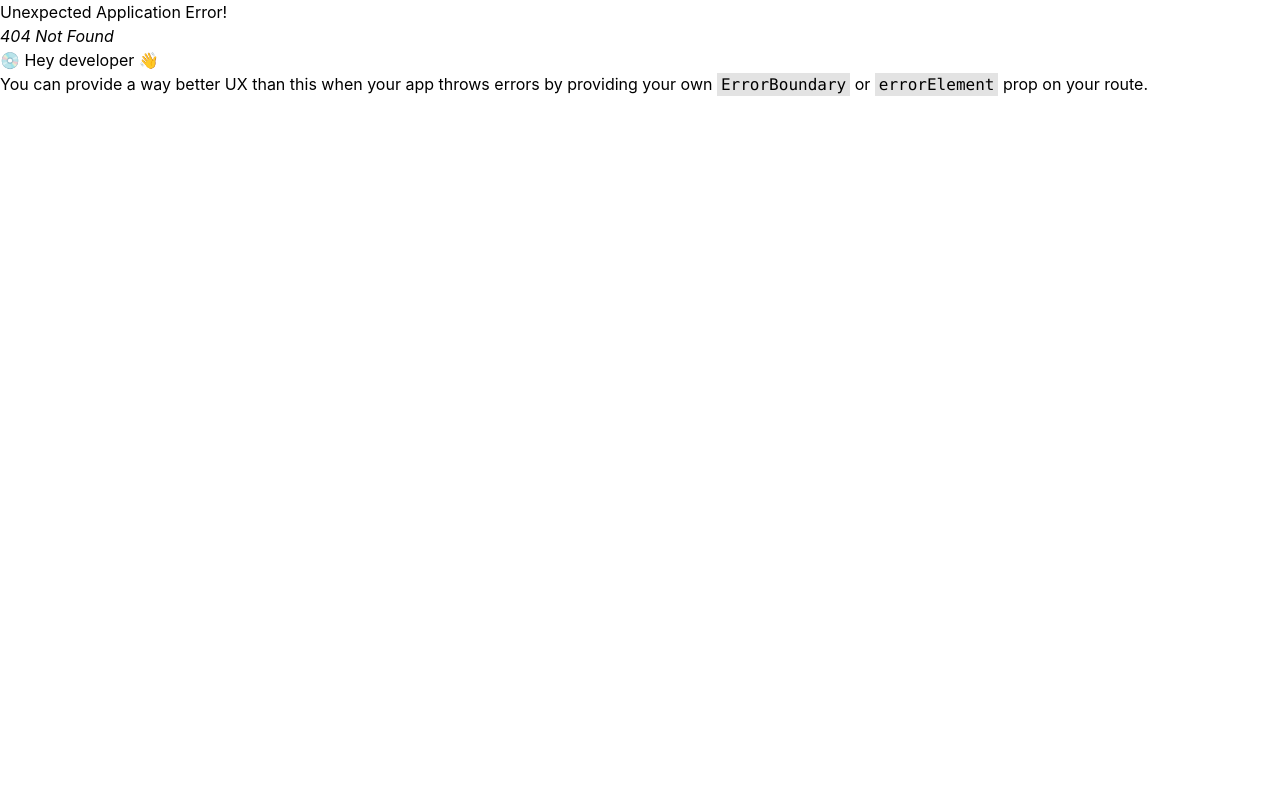
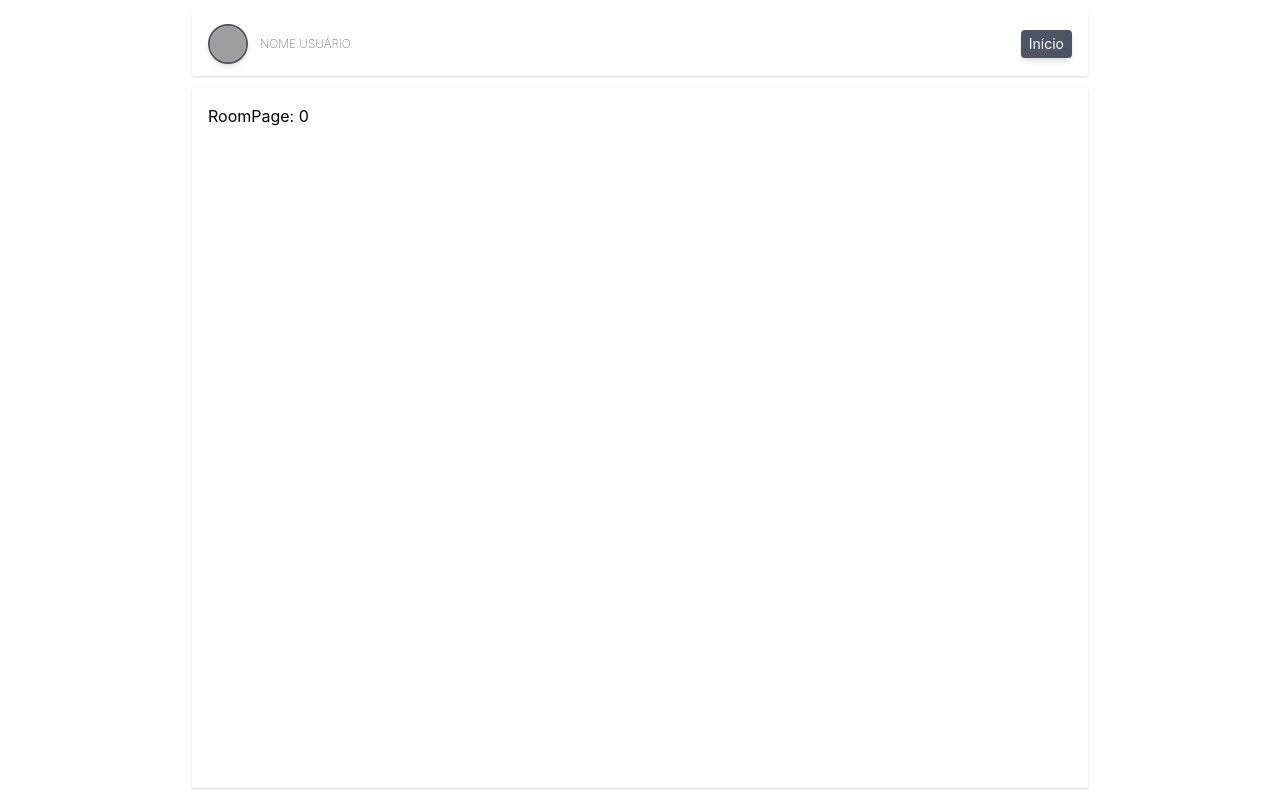
Before and after one commit to lopesdea91/simple-poker-scrum, a React (Create React App) app: page /room/0 in a window 1280 px wide. Before the commit this address had no page. Built offline with nearby package versions, Linux system fonts and the light colour scheme; grey boxes are pictures that could not be loaded.

Commit message:
adiciona estrutura de RoomPage

```diff
--- /dev/null
+++ b/src/pages/RoomPage/page.tsx
@@ -0,0 +1,26 @@
+import React, { useEffect, useRef } from 'react'
+import { useParams } from 'react-router-dom'
+
+export default function RoomPage() {
+  const isMounted = useRef(false)
+  const { id: currentId } = useParams<{ id: string }>()
+
+  const getData = async () => {
+    console.log('... currentId', currentId);
+  }
+
+  useEffect(() => {
+    if (!isMounted.current)
+      getData()
+
+    return () => {
+      isMounted.current = true
+    }
+  }, [])
+
+  return (
+    <div>
+      RoomPage: {currentId}
+    </div>
+  )
+}
--- a/src/router/index.tsx
+++ b/src/router/index.tsx
@@ -1,6 +1,12 @@
-import { RouterProvider } from "react-router-dom";
+import { RouteObject, RouterProvider, createBrowserRouter } from "react-router-dom";
+import Layout from "components/layout";
 import { routeList } from "./routers";
 
+const applyLayout = (el: RouteObject): RouteObject => {
+  return { ...el, element: <Layout>{el.element}</Layout> }
+}
+const router = createBrowserRouter(routeList.map(applyLayout));
+
 export default function Router() {
-  return <RouterProvider router={routeList} />;
+  return <RouterProvider router={router} />;
 }
--- a/src/router/routers.tsx
+++ b/src/router/routers.tsx
@@ -1,9 +1,16 @@
-import { createBrowserRouter } from "react-router-dom";
+import { RouteObject } from "react-router-dom";
+
+/* pages */
 import HomePage from "../pages/HomePage/page";
+import RoomPage from "pages/RoomPage/page";
 
-export const routeList = createBrowserRouter([
+export const routeList: RouteObject[] = [
   {
     path: "/",
     element: <HomePage />,
   },
-]);
+  {
+    path: 'room/:id',
+    element: <RoomPage />
+  }
+]
```
